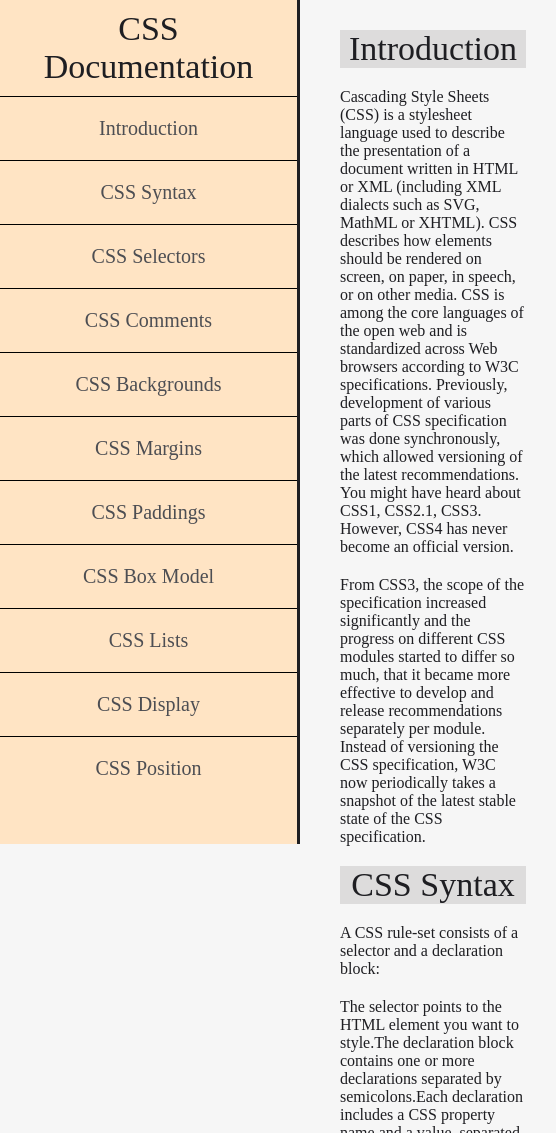
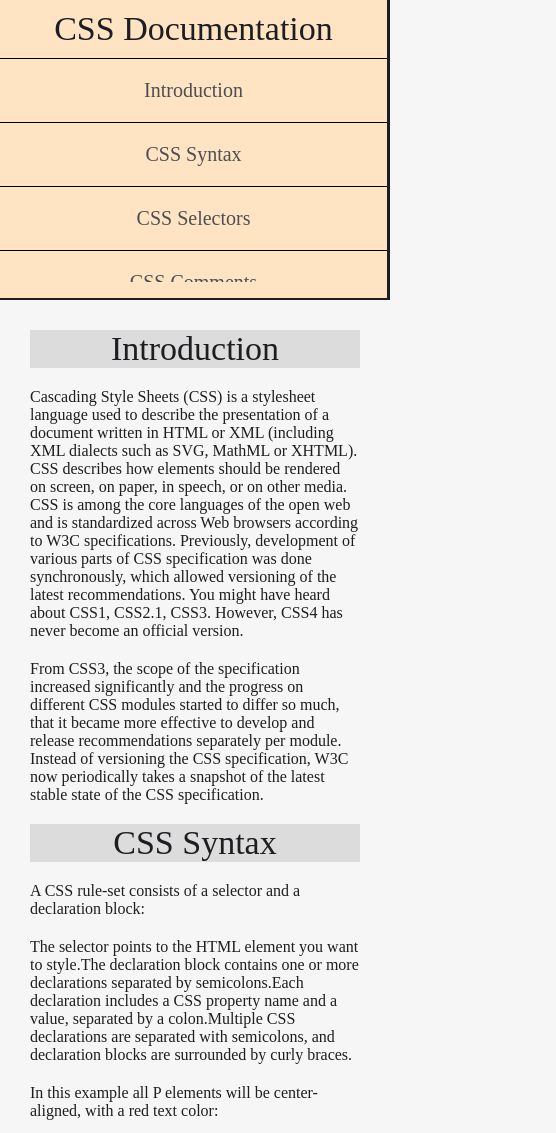
Before and after one commit to Ghazi-360/FCC-Technical-Documentation-Page, a plain HTML site: page Index.html in a window 390 px wide. Shown: the top 1133 px of the page, 556 px wide, since content can reach past the window. Drawn offline with Linux system fonts and the light colour scheme.

Commit message:
Finalized

```diff
--- a/Style.css
+++ b/Style.css
@@ -42,7 +42,7 @@ header {
 }
 
 #navbar ul {
-    height: 82%;
+    height: 75%;
     overflow-y: auto;
     overflow-x: hidden;
 }
@@ -112,3 +112,28 @@ code {
     margin: 10px;
     border-radius: 5px;
 }
+
+@media only screen and (max-width: 425px) {
+    #navbar {
+        width: 100%;
+        max-height: 300px;
+        position: absolute;
+        top: 0;
+        margin: 0;
+        padding: 0;
+        z-index: 1;
+        border-bottom: 2px solid;
+    }
+
+    #main-doc {
+        position: relative;
+        margin-left: 0;
+        margin-top: 300px;
+    }
+}
+
+@media only screen and (max-width: 320px) {
+    #navbar ul {
+        height: 59%;
+    }
+}
```
